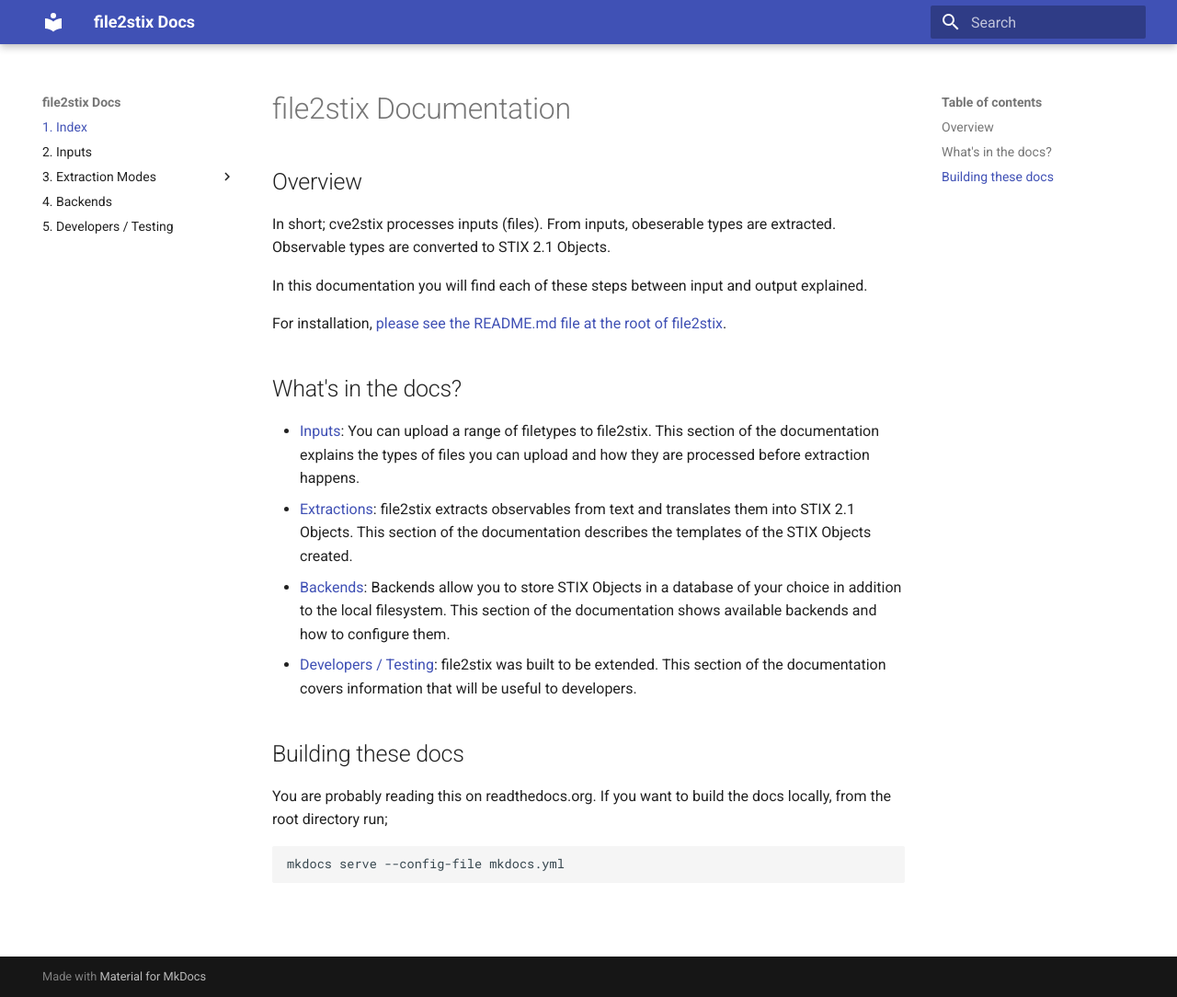
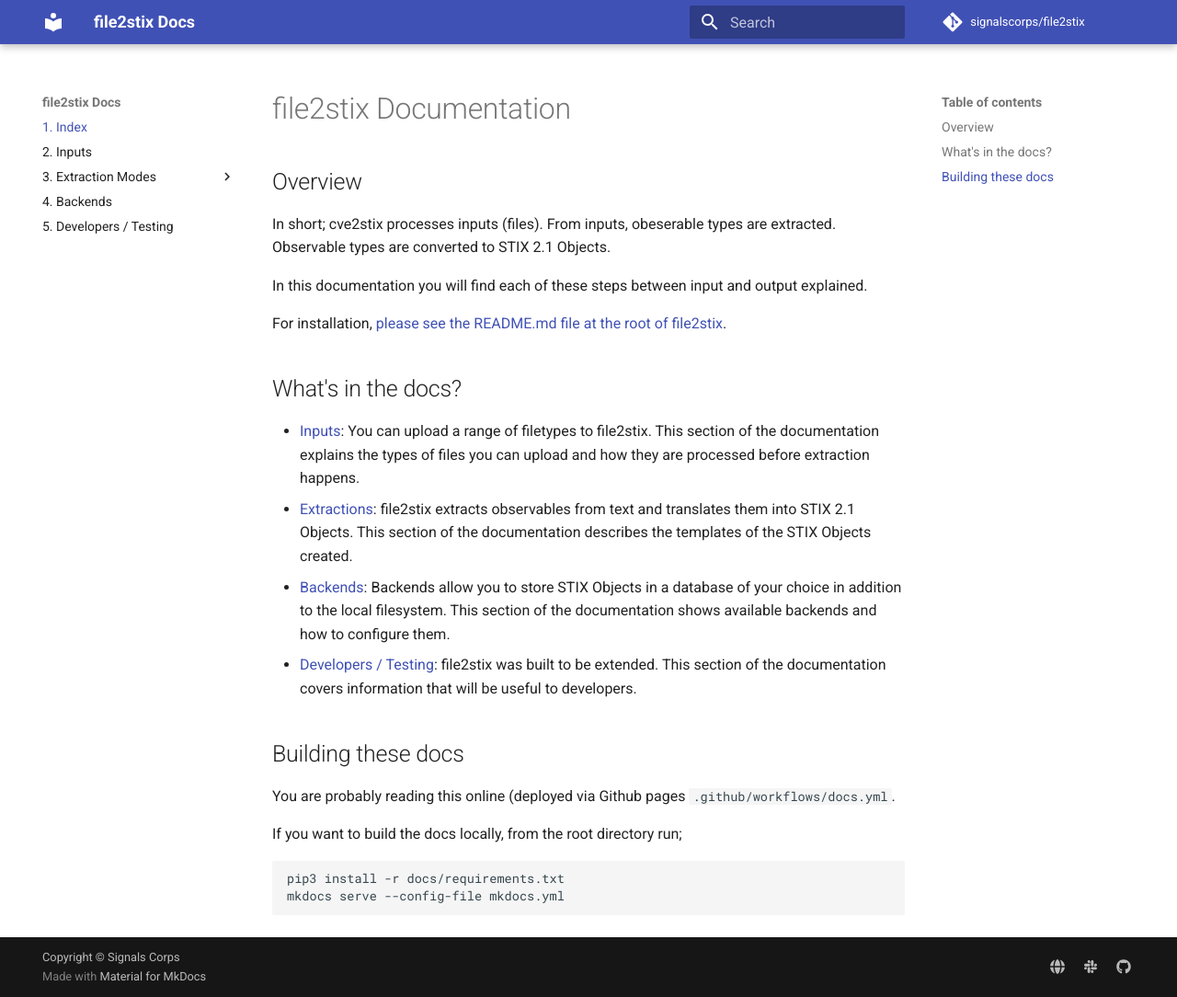
Before and after one commit to signalscorps/file2stix, an MkDocs documentation site: the page built from docs/index.md, in a window 1280 px wide and 1084 px high. Shown: the whole window at 92% size. Built offline with MkDocs 1.6.1 and Material for MkDocs 9.7.7, drawn with Linux system fonts in a browser that asks for light colours; comment, search, counter and statistics services are not loaded; the version menu is left out.

Commit message:
cleaning up github pages docs

````diff
--- a/docs/index.md
+++ b/docs/index.md
@@ -17,8 +17,11 @@
 
 ## Building these docs
 
-You are probably reading this on readthedocs.org. If you want to build the docs locally, from the root directory run;
+You are probably reading this online (deployed via Github pages `.github/workflows/docs.yml`.
+
+If you want to build the docs locally, from the root directory run;
 
 ```shell
+pip3 install -r docs/requirements.txt
 mkdocs serve --config-file mkdocs.yml
 ```
--- a/docs/requirements.txt
+++ b/docs/requirements.txt
@@ -1,3 +1,2 @@
-jinja2<3.1.0
-markdown<3.2
-mkdocs>=1.3.1
+mkdocs-material==8.5.6
+mike==1.1.2
--- a/mkdocs.yml
+++ b/mkdocs.yml
@@ -17,5 +17,19 @@
   - 5. Developers / Testing: developers.md
 docs_dir: docs/
 extra:
+  generator: false
   version:
     provider: mike
+repo_url: https://github.com/signalscorps/file2stix
+repo_name: signalscorps/file2stix
+edit_uri: edit/main/docs/
+copyright: Copyright &copy; Signals Corps
+
+extra:
+  social:
+    - icon: fontawesome/solid/globe
+      link: https://www.signalscorps.com/
+    - icon: fontawesome/brands/slack
+      link: https://join.slack.com/t/signalscorps-public/shared_invite/zt-1exnc12ww-9RKR6aMgO57GmHcl156DAA
+    - icon: fontawesome/brands/github
+      link: https://github.com/signalscorps
--- a/setup.cfg
+++ b/setup.cfg
@@ -27,8 +27,6 @@
     typing-extensions==4.3.0
     urllib3==1.26.12
     zope.interface==5.4.0
-    mkdocs-material==8.5.6
-    mike==1.1.2
 
 [options.entry_points]
 console_scripts =
````
Also changed, not shown: 1 other file.
